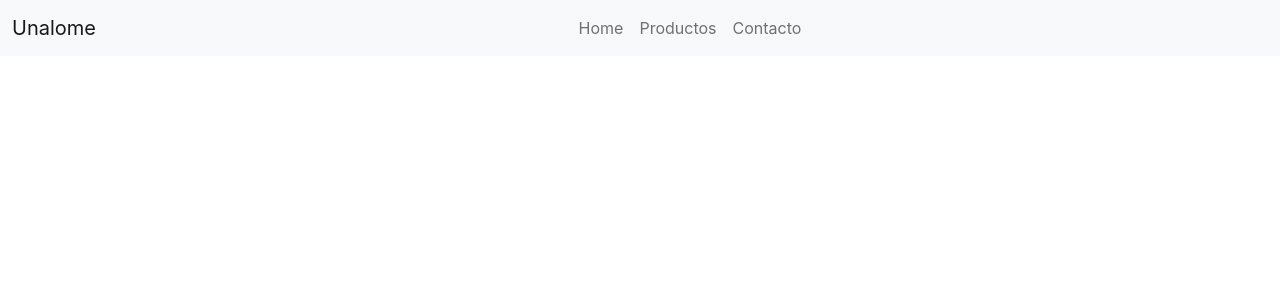
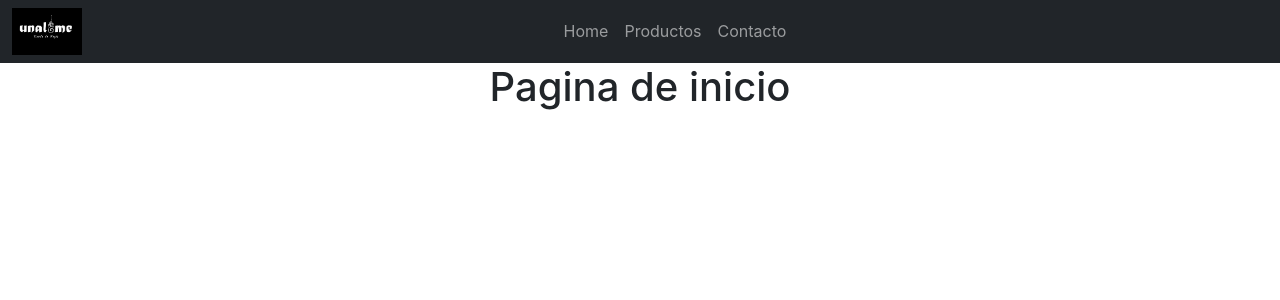
Before and after one commit to juanlesieur/ReactJS, a React (Create React App) app: page / in a window 1280 px wide. Shown: the top 300 px of the page. Built offline with nearby package versions, Linux system fonts and the light colour scheme.

Commit message:
Creation Navbar

```diff
--- a/src/App.js
+++ b/src/App.js
@@ -1,6 +1,7 @@
 import './App.css';
 import { BrowserRouter as Router, Switch, Route} from 'react-router-dom'
 import Navbar from './components/navegacion/Navbar.js';
+import Inicio from './components/paginas/Inicio.js';
 
 
 function App() {
@@ -10,6 +11,7 @@
 
     <Router>
       <Navbar/>
+      <h1>Pagina de inicio</h1>
     </Router>
 
     </div>
--- a/src/components/navegacion/Navbar.js
+++ b/src/components/navegacion/Navbar.js
@@ -4,9 +4,11 @@
 const navbar = () => {
   return (
   <div>
-      <nav class="navbar navbar-expand-lg navbar-light bg-light">
+      <nav class="navbar navbar-expand-lg navbar-dark bg-dark">
   <div className="container-fluid">
-    <a className="navbar-brand" href="#">Unalome</a>
+      <Link to='/'>
+          <img src='./PSX_20220123_175005.jpg' width='70'/>
+      </Link>
     <button className="navbar-toggler" type="button" data-bs-toggle="collapse" data-bs-target="#navbarNav" aria-controls="navbarNav" aria-expanded="false" aria-label="Toggle navigation">
       <span className="navbar-toggler-icon"></span>
     </button>
```
Also changed, not shown: public/PSX_20220123_175005.jpg (added).
